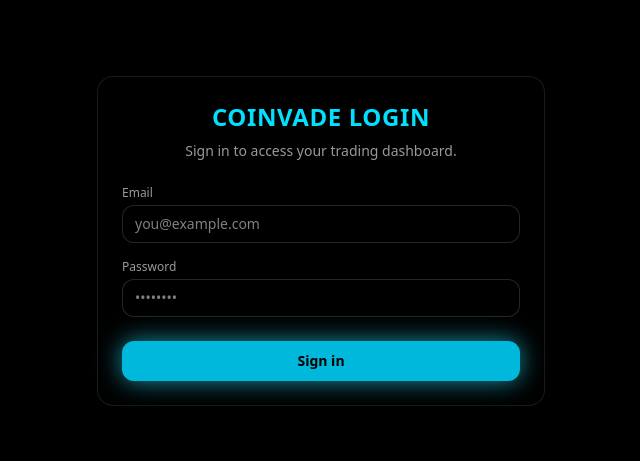
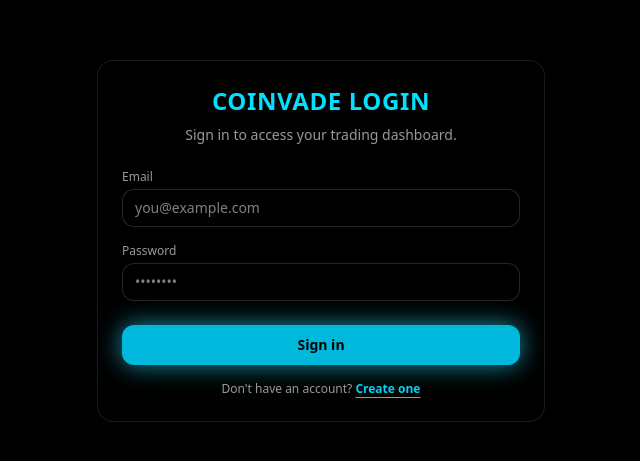
Before and after one commit to ruizcutiepie/Coinvade, a Next.js app: page /login in a window 1280 px wide. Shown: the part 159-620 px from the top of the page, without its empty margins (319-959 px from the left). Built offline with nearby package versions, Linux system fonts and the light colour scheme.

Commit message:
Add register link to login page

```diff
--- a/src/app/login/page.tsx
+++ b/src/app/login/page.tsx
@@ -3,6 +3,7 @@
 import React, { useState } from 'react';
 import { signIn } from 'next-auth/react';
 import { useRouter } from 'next/navigation';
+import Link from 'next/link';
 
 export default function LoginPage() {
   const router = useRouter();
@@ -86,6 +87,17 @@
             {submitting ? 'Signing in…' : 'Sign in'}
           </button>
         </form>
+
+        {/* 👇 New: Register link */}
+        <p className="mt-4 text-center text-xs text-white/60">
+          Don&apos;t have an account?{' '}
+          <Link
+            href="/register"
+            className="font-semibold text-cyan-400 hover:text-cyan-300 underline underline-offset-4"
+          >
+            Create one
+          </Link>
+        </p>
       </div>
     </main>
   );
```
